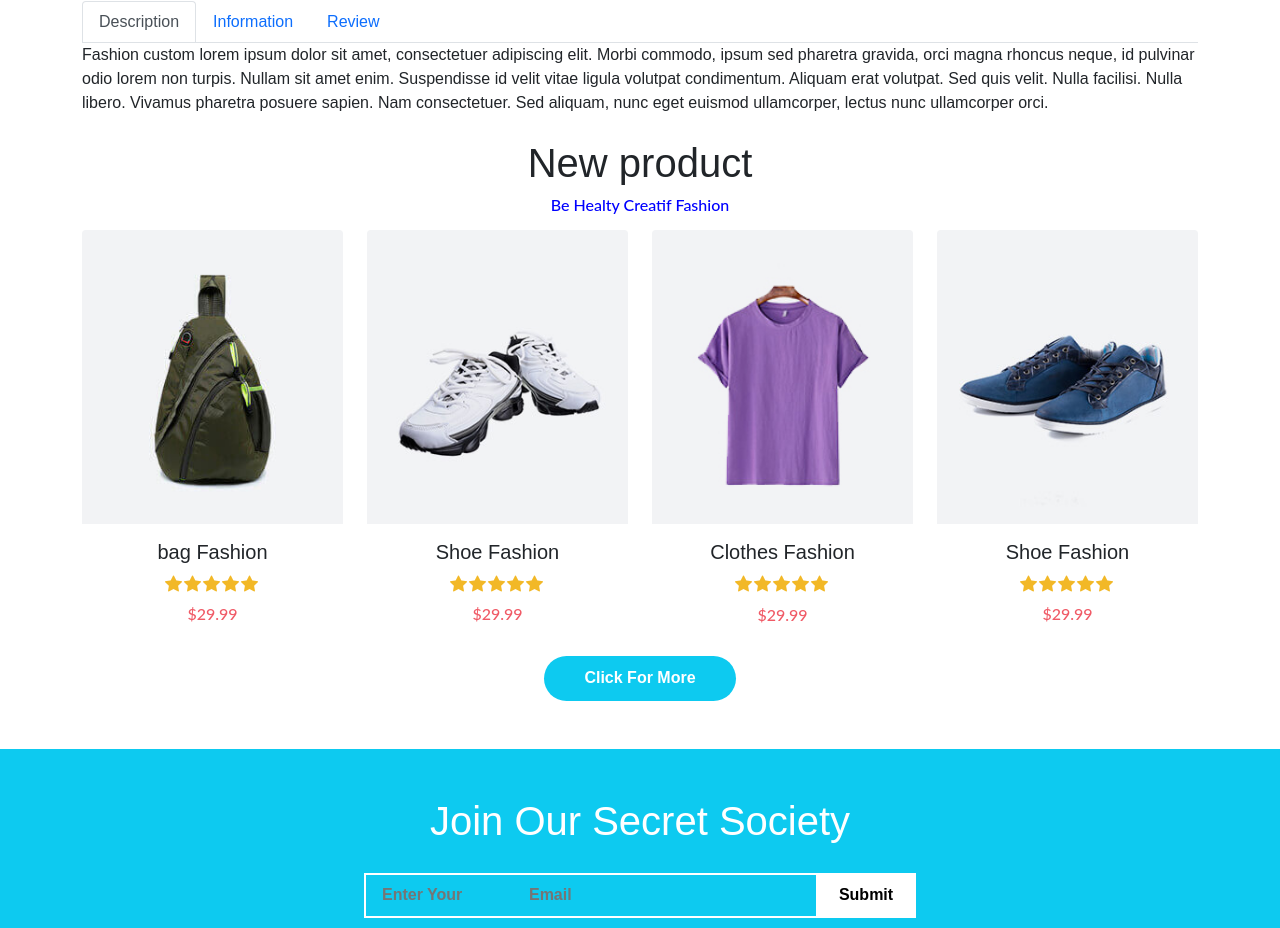
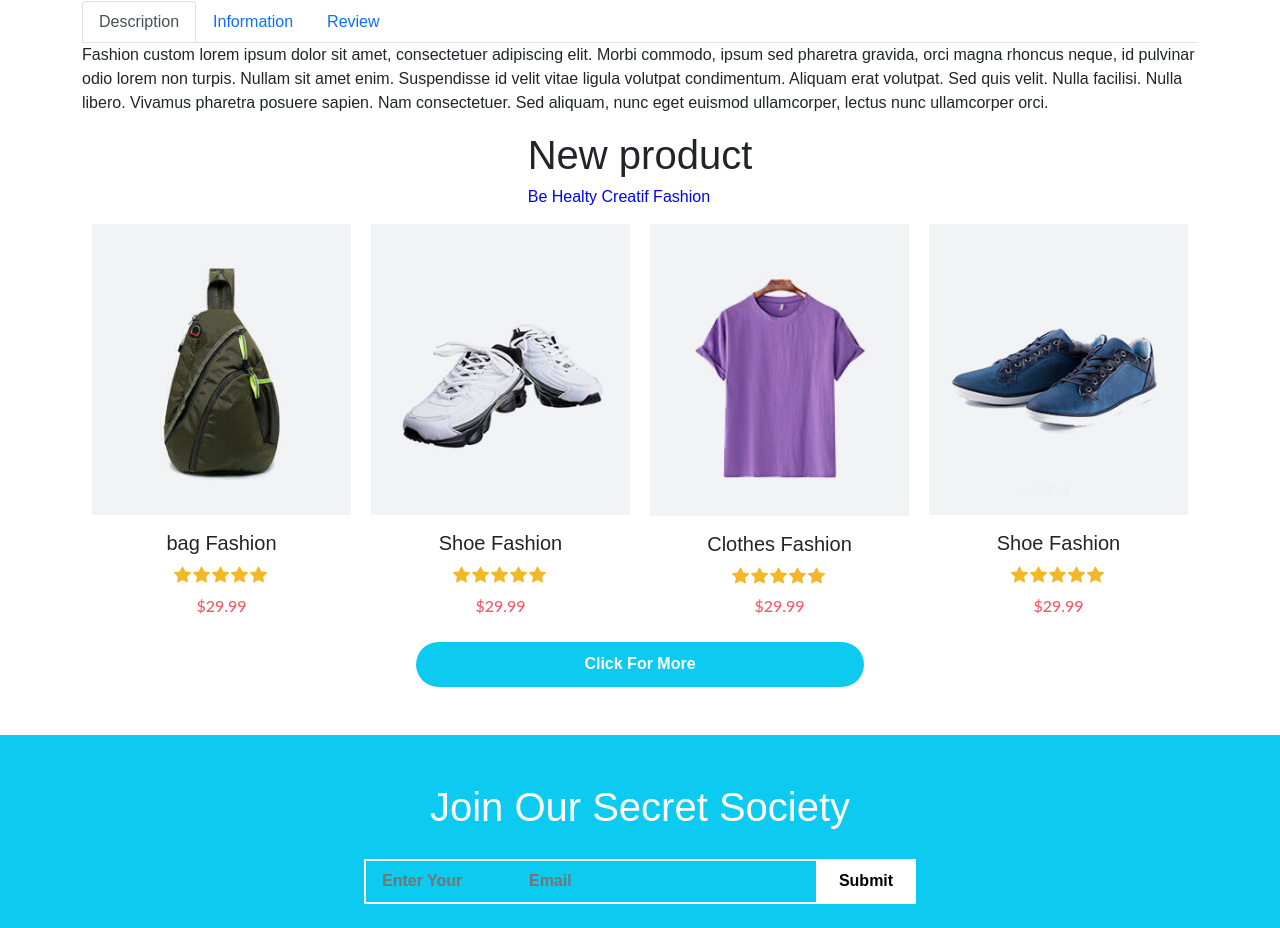
Before and after one commit to Chndrafajar/react-Ecommerce.github.io, a React (Create React App) app: page /product in a window 1280 px wide. Shown: the part 978-1906 px from the top of the page. Built offline with nearby package versions, Linux system fonts and the light colour scheme.

Commit message:
update-bug1.1

```diff
--- a/src/App.js
+++ b/src/App.js
@@ -23,9 +23,7 @@ export default function App() {
           <Route path="/" exact component={Home} />
           <Route path="/signin" component={SignIn} />
           <Route path="/product" component={Product} />
-          <Route path="/productDetail1" component={Product} />
-          <Route path="/productDetail2" component={Product} />
-          <Route path="/productDetail3" component={Product} />
+
           <Route path="/market">
             <ProductItem />
           </Route>
@@ -36,11 +34,7 @@ export default function App() {
           <Route path="/registrasi" component={Registrasi} />
           <Route path="/succes" component={Sukses} />
           <Route path="/portfolio" component={PortFolio} />
-          <Route path="/portFolioItem1" component={PortFolio} />
-          <Route path="/portFolioItem2" component={PortFolio} />
-          <Route path="/portFolioItem3" component={PortFolio} />
-          <Route path="/portFolioItem4" component={PortFolio} />
-          <Route path="/portFolioItem5" component={PortFolio} />
+
           <Route path="/blog" component={Blog} />
           <Route path="/shopingcart" component={ShoppingCart} />
 
--- a/src/components/Pages/Product/Product.js
+++ b/src/components/Pages/Product/Product.js
@@ -1,5 +1,5 @@
 import React from "react";
-import { Container, Navbar, Tabs, Tab, Col, Card, Row } from "react-bootstrap";
+import { Container, Navbar, Tabs, Tab } from "react-bootstrap";
 import "./product.css";
 import Description from "./TabContent/Description";
 import Information from "./TabContent/Information";
@@ -185,21 +185,22 @@ export default function Product() {
         </Container>
       </div>
 
+      <div className="productTitle">
+        <div className="productTitleItem">
+          <h1>New product</h1>
+          <h6 style={{ color: "blue" }}>Be Healty Creatif Fashion</h6>
+        </div>
+      </div>
+
       <div className="Product">
         <Container>
-          <Row className="py-2">
-            <Col lg={5} className=" m-auto text-center">
-              <h1>New product</h1>
-              <h6 style={{ color: "blue" }}>Be Healty Creatif Fashion</h6>
-            </Col>
-          </Row>
-          <Row className="Row" xs={2}>
-            <Col lg={3} className="text-center">
-              <Card className="Card  border-0  mb-2">
+          <div className="newProductItem">
+            <div className="newProductCard">
+              <div className="Card  border-0  mb-2">
                 <div className="imgArea">
                   <img src="asset/shop/9.jpg" alt="" className="img-fluid" />
                 </div>
-
+                <div className="textCard">
                   <h5 className="mt-3">bag Fashion</h5>
 
                   <div className="IconStartHome ">
@@ -220,14 +221,15 @@ export default function Product() {
                     </span>
                   </div>
                   <h6>$29.99</h6>
-              </Card>
-            </Col>
-            <Col lg={3} className="text-center">
-              <Card className="Card   border-0  mb-2">
+                </div>
+              </div>
+            </div>
+            <div className="newProductCard">
+              <div className="Card   border-0  mb-2">
                 <div className="imgArea">
                   <img src="asset/shop/2.jpg" alt="" className="img-fluid" />
                 </div>
-
+                <div className="textCard">
                   <h5 className="mt-3">Shoe Fashion</h5>
 
                   <div className="IconStartHome ">
@@ -248,14 +250,15 @@ export default function Product() {
                     </span>
                   </div>
                   <h6>$29.99</h6>
-              </Card>
-            </Col>
-            <Col lg={3} className="text-center">
-              <Card className="Card  border-0  mb-2">
+                </div>
+              </div>
+            </div>
+            <div className="newProductCard">
+              <div className="Card  border-0  mb-2">
                 <div className="imgArea">
                   <img src="asset/shop/16.jpg" alt="" className="img-fluid" />
                 </div>
-
+                <div className="textCard">
                   <h5 className="mt-3">Clothes Fashion</h5>
 
                   <div className="IconStartHome ">
@@ -276,14 +279,15 @@ export default function Product() {
                     </span>
                   </div>
                   <h6>$29.99</h6>
-              </Card>
-            </Col>
-            <Col lg={3} className="text-center">
-              <Card className="Card  border-0  mb-2">
+                </div>
+              </div>
+            </div>
+            <div className="newProductCard">
+              <div className="Card  border-0  mb-2">
                 <div className="imgArea">
                   <img src="asset/shop/4.jpg" alt="" className="img-fluid" />
                 </div>
-
+                <div className="textCard">
                   <h5 className="mt-3">Shoe Fashion</h5>
 
                   <div className="IconStartHome ">
@@ -304,17 +308,17 @@ export default function Product() {
                     </span>
                   </div>
                   <h6>$29.99</h6>
-              </Card>
-            </Col>
-          </Row>
-          <Row>
-            <Col lg={6} className="text-center m-auto mt-3">
-              <button className="btn1">Click For More</button>
-            </Col>
-          </Row>
+                </div>
+              </div>
+            </div>
+          </div>
         </Container>
       </div>
-
+      <div>
+        <div className="btnCardProduct">
+          <button className="btn1">Click For More</button>
+        </div>
+      </div>
       <div>
         <Footer />
       </div>
--- a/src/components/Pages/Product/ProductList.js
+++ b/src/components/Pages/Product/ProductList.js
@@ -2,7 +2,7 @@ import React from "react";
 
 export default function ProductList({ title, active, setSelect, id }) {
   return (
-    <li className={active ? "portfoliolist active" : "portfoliolist"} onClick={() => setSelect(id)}>
+    <li className={active ? "productList active" : "productList"} onClick={() => setSelect(id)}>
       {title}
     </li>
   );
--- a/src/components/Pages/Product/TabContent/Review.js
+++ b/src/components/Pages/Product/TabContent/Review.js
@@ -1,6 +1,6 @@
 import React from "react";
 import "./review.css";
-import { Container, Card, Row, Col } from "react-bootstrap";
+import { Container } from "react-bootstrap";
 
 export default function Review() {
   return (
--- a/src/components/Pages/Product/product.css
+++ b/src/components/Pages/Product/product.css
@@ -245,8 +245,38 @@
   overflow: hidden;
 }
 
+.productList.active {
+  background-color: black;
+  color: white;
+}
+
 .nav-item {
   overflow: hidden;
+}
+
+.productTitle {
+  display: flex;
+  align-items: center;
+  justify-content: center;
+}
+
+.newProductItem {
+  display: grid;
+  grid-template-columns: repeat(4, 1fr);
+}
+
+.newProductCard {
+  margin: 10px;
+}
+
+.textCard {
+  text-align: center;
+}
+
+.btnCardProduct {
+  align-items: center;
+  justify-content: center;
+  display: flex;
 }
 
 @media (max-width: 768px) {
@@ -255,4 +285,13 @@
     flex-wrap: wrap;
     justify-content: center;
   }
+  .newProductItem {
+    grid-template-columns: repeat(3, 1fr);
+  }
 }
+
+@media (max-width: 468px) {
+  .newProductItem {
+    grid-template-columns: repeat(2, 1fr);
+  }
+}
```
Lines whose indentation alone changed are shown as unchanged.
